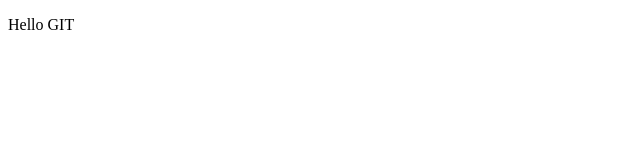
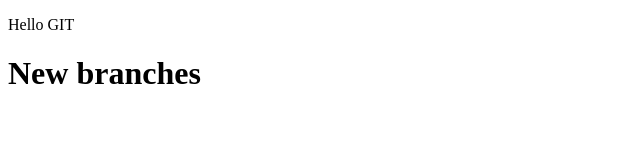
Before and after one commit to Thapsamit/gittuts, a plain HTML site: page index.html in a window 1280 px wide. Shown: the whole page, without its empty margins (0-640 px from the left). Drawn offline with Linux system fonts and the light colour scheme.

Commit message:
added branches

```diff
--- a/index.html
+++ b/index.html
@@ -8,5 +8,6 @@
 </head>
 <body>
     <p>Hello GIT </p>
+    <h1>New branches</h1>
 </body>
 </html>
```
